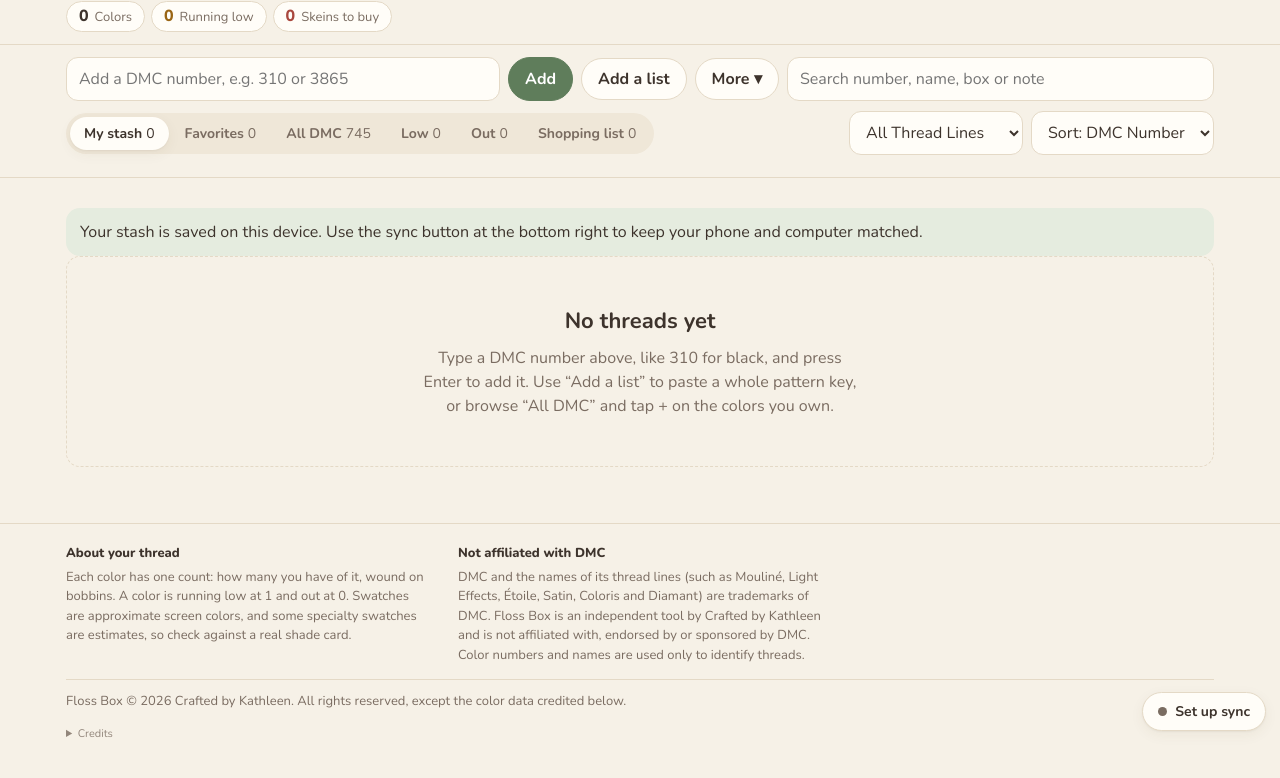
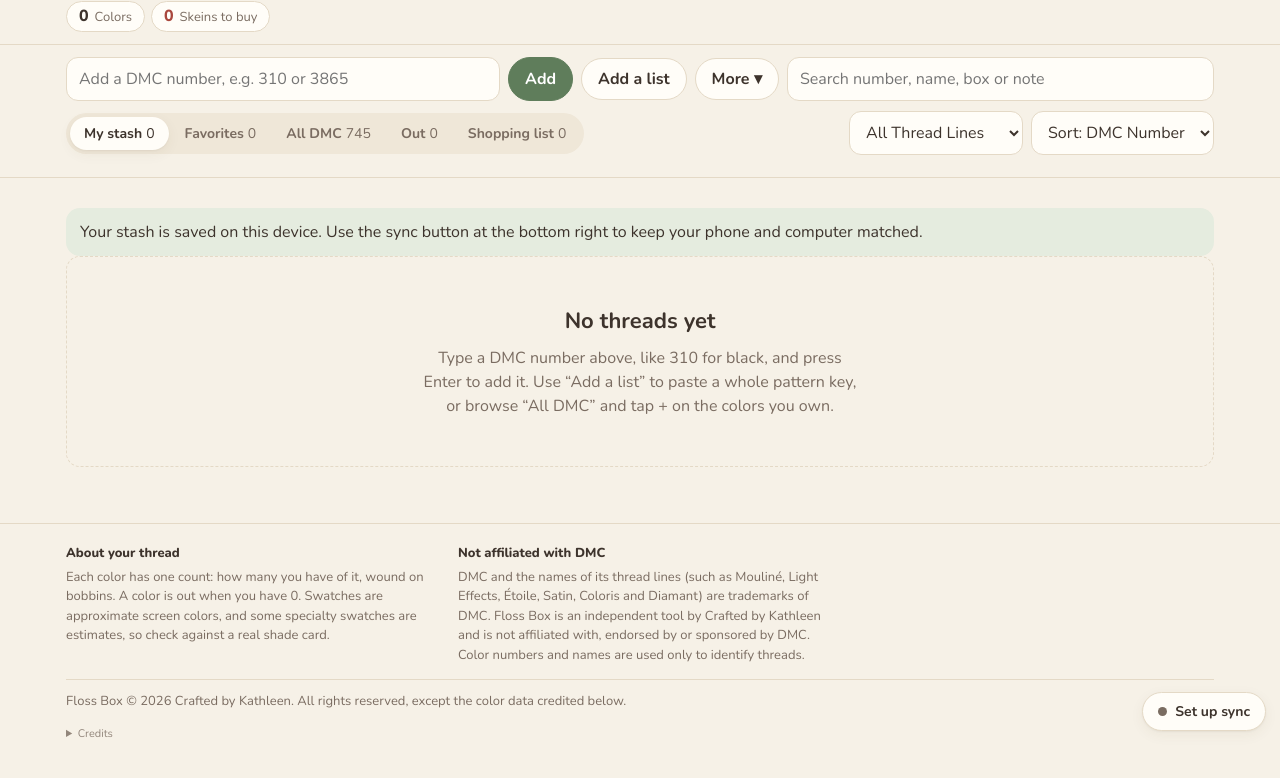
Before and after one commit to kathleengonsauls/Floss-Box, a plain HTML site: page index.html in a window 1280 px wide. Shown: the part 55-833 px from the top of the page. Drawn offline with nearby package versions, Linux system fonts and the light colour scheme.

Commit message:
Add files via upload

```diff
--- a/index.html
+++ b/index.html
@@ -299,7 +299,7 @@ footer .foot-acts .btn { padding: 6px 14px; font-size: 13px; color: var(--fg); }
     <script>try { if (localStorage.getItem('floss-theme') === 'dark') document.documentElement.classList.add('dark'); } catch (e) {}</script>
     <div class="stats" aria-live="polite">
       <div class="stat"><b id="st-colors">0</b><span id="stl-colors">Colors</span></div>
-      <div class="stat warn"><b id="st-low">0</b><span>Running low</span></div>
+      <div class="stat warn" hidden><b id="st-low">0</b><span>Running low</span></div>
       <div class="stat bad"><b id="st-buy">0</b><span id="stl-buy">Skeins to buy</span></div>
     </div>
   </div>
@@ -327,7 +327,7 @@ footer .foot-acts .btn { padding: 6px 14px; font-size: 13px; color: var(--fg); }
       <div class="tabs" role="group" aria-label="Show">
         <button type="button" data-view="all" aria-pressed="true">My stash<span class="n" id="n-all">0</span></button>
         <button type="button" data-view="fav" aria-pressed="false">Favorites<span class="n" id="n-fav">0</span></button>
-        <button type="button" data-view="catalog" aria-pressed="false">All DMC<span class="n" id="n-cat">0</span></button>        <button type="button" data-view="low" aria-pressed="false">Low<span class="n" id="n-low">0</span></button>
+        <button type="button" data-view="catalog" aria-pressed="false">All DMC<span class="n" id="n-cat">0</span></button>        <button type="button" data-view="low" aria-pressed="false" hidden>Low<span class="n" id="n-low">0</span></button>
         <button type="button" data-view="out" aria-pressed="false">Out<span class="n" id="n-out">0</span></button>
         <button type="button" data-view="buy" aria-pressed="false">Shopping list<span class="n" id="n-buy">0</span></button>
       </div>
@@ -368,7 +368,7 @@ footer .foot-acts .btn { padding: 6px 14px; font-size: 13px; color: var(--fg); }
     <div class="foot-cols">
       <section>
         <h3>About your thread</h3>
-        <p>Each color has one count: how many you have of it, wound on bobbins. A color is running low at 1 and out at 0. Swatches are approximate screen colors, and some specialty swatches are estimates, so check against a real shade card.</p>
+        <p>Each color has one count: how many you have of it, wound on bobbins. A color is out when you have 0. Swatches are approximate screen colors, and some specialty swatches are estimates, so check against a real shade card.</p>
       </section>
       <section>
         <h3>Not affiliated with DMC</h3>
@@ -1657,7 +1657,7 @@ const esc = s => String(s ?? '').replace(/[&<>"']/g, c => ({ '&': '&amp;', '<':
 function status(t) {
   const s = Number(t.skeins) || 0;
   if (s <= 0) return 'out';
-  return s <= LOW_AT ? 'low' : 'ok';
+  return 'ok'; // no "low" state: a color is either in stock or out
 }
 const hasAny = t => (Number(t.skeins) || 0) > 0;
 const amount = t => Number(t.skeins) || 0; // for sorting only
```
